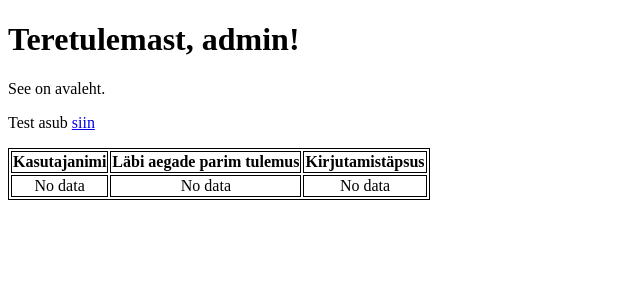
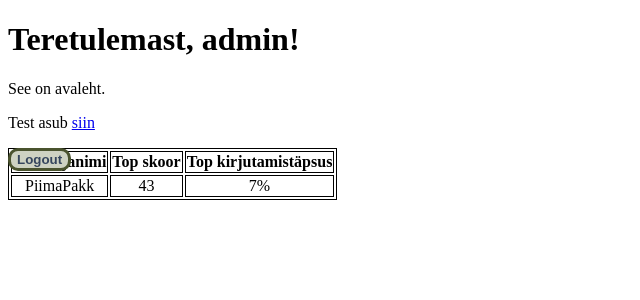
Before and after one commit to ingridhi/RealicaSpeedrunning, a Django app: page /home/ in a window 1280 px wide. Shown: the top 300 px of the page, without its empty margins (0-640 px from the left). Run offline with Django 4.2, Linux system fonts and the light colour scheme; a user stored in the database is signed in; data comes from the database, SQL or seed files in the repository; some libraries are stand-ins or nearby versions.

Commit message:
working table

```diff
--- a/RealicaSpeedrunning/RealicaSpeedrunning/settings.py
+++ b/RealicaSpeedrunning/RealicaSpeedrunning/settings.py
@@ -126,3 +126,4 @@ STATIC_URL = 'static/'
 DEFAULT_AUTO_FIELD = 'django.db.models.BigAutoField'
 
 LOGIN_REDIRECT_URL = '/home'
+LOGOUT_REDIRECT_URL = '/login'
--- a/RealicaSpeedrunning/home/templates/home/home.html
+++ b/RealicaSpeedrunning/home/templates/home/home.html
@@ -7,10 +7,21 @@
                 text-align: center;
             }
 
+            .logoutbutton {
+                font-weight: bold;
+                border-radius: 10px;
+                border: 3px solid #4a532e;
+                background-color: #CED2C2;
+                color: #35455D;
+                position: absolute;
+
+            }
+
             body {
                 font-family: 'Times New Roman', Times, serif;
             }
         </style>
+
         <title>RealicaSpeedrunning</title>
         <head>
             <div>
@@ -21,18 +32,23 @@
                 <p>Test asub <a href="/test">siin</a></p>
             </div>
             <div>
+                <form action="/logout/">
+                    <button class="logoutbutton" type="submit">Logout</button>
+                </form>
+            </div>
+            <div>
                 <table>
                     <tr>
                         <th>Kasutajanimi</th>
-                        <th>Läbi aegade parim tulemus</th>
-                        <th>Kirjutamistäpsus</th>
+                        <th>Top skoor</th>
+                        <th>Top kirjutamistäpsus</th>
                     </tr>
                     {% if members %}
                         {% for member in members %}
                             <tr>
                                 <td>{{ member.name }}</td>
-                                <td>{{ member.top_overall }}/100</td>
-                                <td>{{ member.accuracy }}%</td>
+                                <td>{{ member.top_score }}</td>
+                                <td>{{ member.top_accuracy }}%</td>
                             </tr>
                         {% endfor %}
                     {% else %}
--- a/RealicaSpeedrunning/home/views.py
+++ b/RealicaSpeedrunning/home/views.py
@@ -50,12 +50,26 @@ def testview(request):
         }
         if request.POST.get('action-end'):
             time = round(t.time() - request.session['start-time'], 1)
+            score = spellcheck(request.POST.get('usertext'), request.session['test'])
+
+            for member in Member.objects.all():
+                if member.name == request.user.username:
+
+                    if member.top_score < score / time * 100:
+                        member.top_score = score / time * 100
+                        member.save()
+
+                    if member.top_accuracy < score:
+                        member.top_accuracy = score
+                        member.save()
+
             ctx = {
                 'timedelta': time,
                 'usertext': request.POST.get('usertext'),
                 'text': request.session['test'],
                 'score': spellcheck(request.POST.get('usertext'), request.session['test']),
-                'speed': round(len(request.POST.get('usertext').split()) / time, 1)
+                'speed': round(len(request.POST.get('usertext').split()) / time, 1),
+                'members': Member.objects.all(),
             }
             return render(request, 'test/test.html', ctx)
 
--- a/RealicaSpeedrunning/register/models.py
+++ b/RealicaSpeedrunning/register/models.py
@@ -4,5 +4,5 @@ from django.db import models
 
 class Member(models.Model):
     name = models.CharField(max_length=255)
-    top_overall = models.IntegerField(default=0)
-    accuracy = models.IntegerField(default=0)
+    top_score = models.IntegerField(default=0)
+    top_accuracy = models.IntegerField(default=0)
```
Also changed, not shown: RealicaSpeedrunning/home/templates/test/test.html (+1 -1 lines), RealicaSpeedrunning/db.sqlite3, RealicaSpeedrunning/register/migrations/0002_rename_accuracy_member_top_accuracy_and_more.py (added), RealicaSpeedrunning/register/migrations/0003_rename_top_time_member_top_score.py (added).
